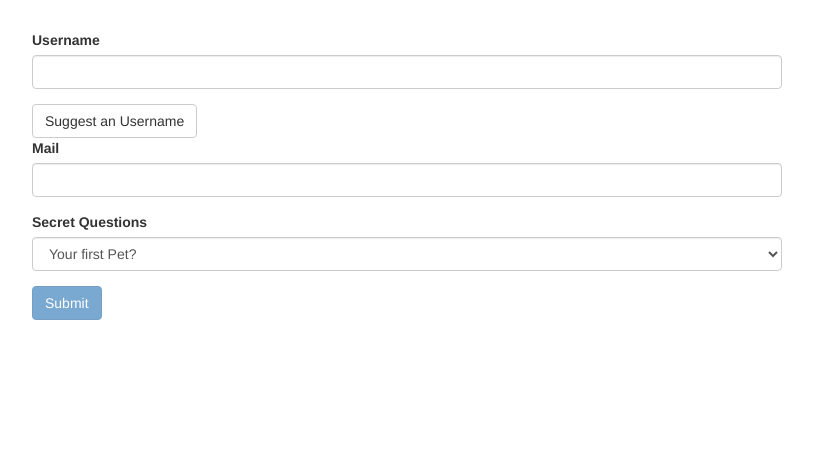
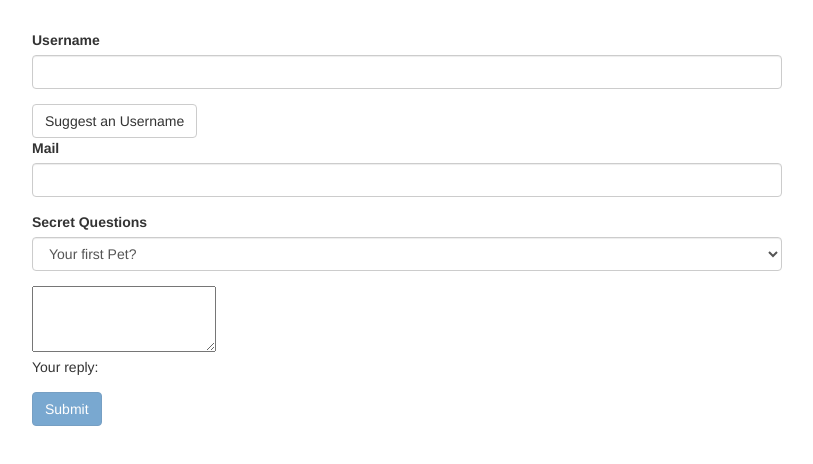
Before and after one commit to awtw/Angular_Lesson_Form, an Angular app: page / in a window 1280 px wide. Shown: the top 464 px of the page, without its empty margins (233-1046 px from the left). Built offline with nearby package versions, Linux system fonts and the light colour scheme.

Commit message:
ngModel two way binding and Grouping with ngModelGroup

```diff
--- a/src/app/app.component.html
+++ b/src/app/app.component.html
@@ -2,7 +2,7 @@
   <div class="row">
     <div class="col-xs-12 col-sm-10 col-md-8 col-sm-offset-1 col-md-offset-2">
       <form (ngSubmit)="onSubmit(f)" #f="ngForm">
-        <div id="user-data">
+        <div id="user-data" ngModelGroup="userData" #userData="ngModelGroup">
           <div class="form-group">
             <label for="username">Username</label>
             <input
@@ -30,6 +30,9 @@
           </div>
           <!-- <p>Please enter a valid value !</p> -->
         </div>
+		<P *ngIf="!userData.valid && userData.touched">User Data is invalid !</P>
+
+
         <div class="form-group">
           <label for="secret">Secret Questions</label>
           <select
@@ -41,6 +44,15 @@
             <option value="teacher">Your first teacher?</option>
           </select>
         </div>
+		<div class="form-group">
+			<textarea
+			name="questionAnswer"
+			rows="3"
+			style="form-control"
+			[(ngModel)]="answer">
+		</textarea>
+		<p>Your reply: {{answer}}</p>
+		</div>
         <button
         class="btn btn-primary"
         type="submit"
--- a/src/app/app.component.ts
+++ b/src/app/app.component.ts
@@ -10,6 +10,7 @@
 	@ViewChild('f', { static: true })
 	signupForm: NgForm;
 	defaultQuestion = 'pet';
+	answer = '';
 
 	suggestUserName() {
 		const suggestedName = 'Superuser';
```
